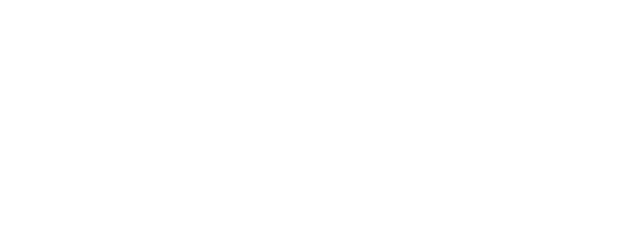
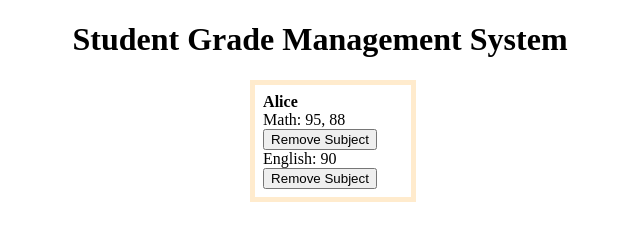
Before and after one commit to Jandel-12/Learning-Projects, a plain HTML site: page StudentGradeTracker/index.html in a window 1280 px wide. Shown: the whole page, without its empty margins (320-960 px from the left). Drawn offline with Linux system fonts and the light colour scheme.

Commit message:
added simple UI

```diff
--- a/StudentGradeTracker/index.html
+++ b/StudentGradeTracker/index.html
@@ -4,8 +4,13 @@
     <meta charset="UTF-8">
     <meta name="viewport" content="width=device-width, initial-scale=1.0">
     <title>Document</title>
+    <link rel="stylesheet" href="style.css">
 </head>
 <body>
+    <h1 class="title">Student Grade Management System</h1>
+    <div class="main-container">
+
+    </div>
     <script src="index.js"></script>
 </body>
 </html>
--- a/StudentGradeTracker/index.js
+++ b/StudentGradeTracker/index.js
@@ -1,3 +1,5 @@
+
+
 class Student{
     constructor(name){
         this.id = crypto.randomUUID();
@@ -22,6 +24,47 @@ class GradeBook{
     getStudentById(studentId){
         return this.allStudents.find(student => student.id === studentId);
     }
+
+    studentDisplay() {
+    const main = document.querySelector(".main-container");
+    main.innerHTML = "";
+
+    this.allStudents.forEach(student => {
+        let studentContainer = document.createElement("div");
+        studentContainer.classList.add("student-container");
+        main.appendChild(studentContainer);
+
+        let studentName = document.createElement("h4");
+        studentName.textContent = student.name;
+        studentContainer.appendChild(studentName);
+
+        for (let sub in student.subject) {
+            let subjectContainer = document.createElement("div");
+            subjectContainer.classList.add("subject");
+
+
+            let subjectTitle = document.createElement("p");
+            subjectTitle.textContent = `${sub}: ${student.subject[sub].join(", ")}`;
+            subjectContainer.appendChild(subjectTitle);
+
+
+            const removeSub = document.createElement("button");
+            removeSub.classList.add("remove");
+            removeSub.textContent = "Remove Subject";
+
+
+            removeSub.addEventListener("click", () => {
+                delete student.subject[sub];
+                this.studentDisplay();
+            });
+
+            subjectContainer.appendChild(removeSub);
+            studentContainer.appendChild(subjectContainer);
+        }
+    });
+}
+
+
 
 }
 
@@ -52,6 +95,10 @@ class App{
         student.subject[sub].push(grades);
     }
 
+    studentDisplay(){
+        this.studentList.studentDisplay()
+    }
+
 }
 
 const app = new App();
@@ -61,4 +108,4 @@ app.addSubjects(studentId, "Math", 95);
 app.addSubjects(studentId, "Math", 88);
 app.addSubjects(studentId, "English", 90);
 
-console.log(app.studentList.allStudents);
+app.studentDisplay();
--- /dev/null
+++ b/StudentGradeTracker/style.css
@@ -0,0 +1,18 @@
+body{
+    margin: 0;
+    padding: 0;
+    box-sizing: border-box;
+    display: flex;
+    align-items: center;
+    flex-direction: column;
+}
+h4,p{
+    margin: 0;
+    padding: 0;
+}
+
+.student-container{
+    width: 100%;
+    border: 5px solid blanchedalmond;
+    padding: 8px;
+}
```
